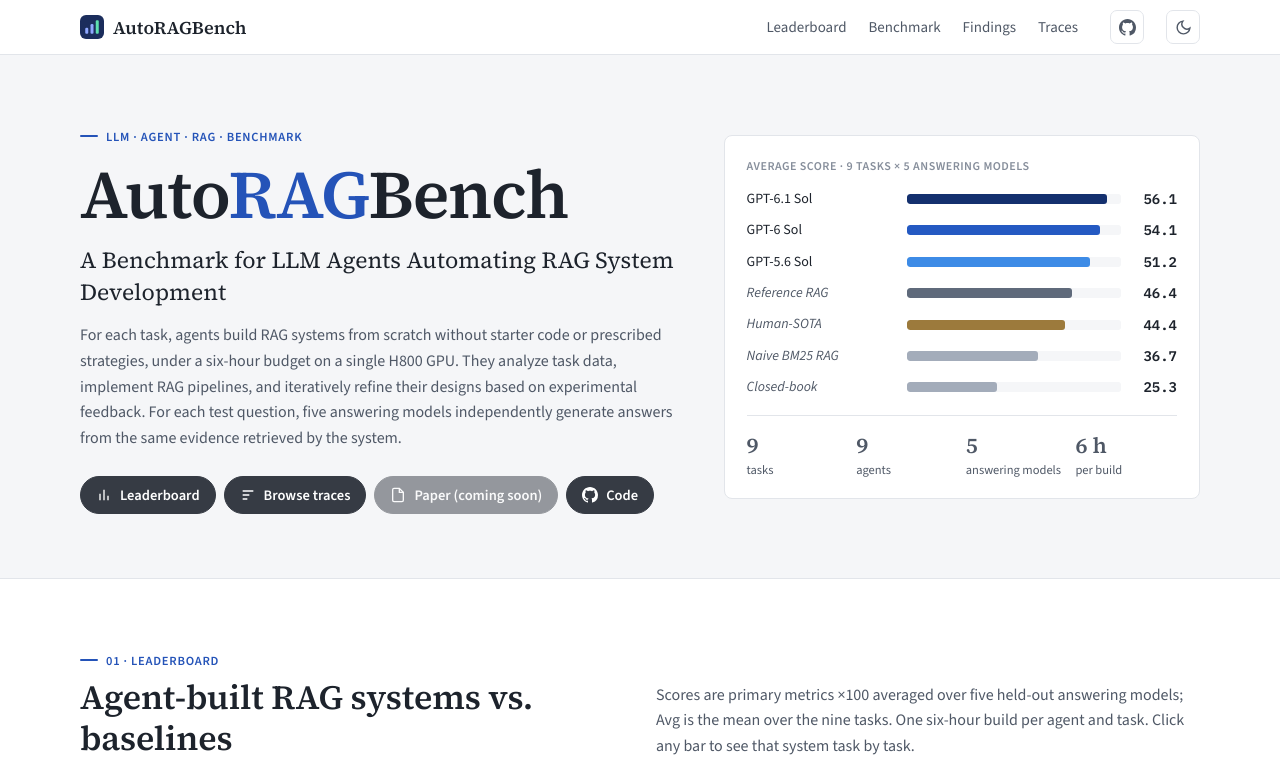
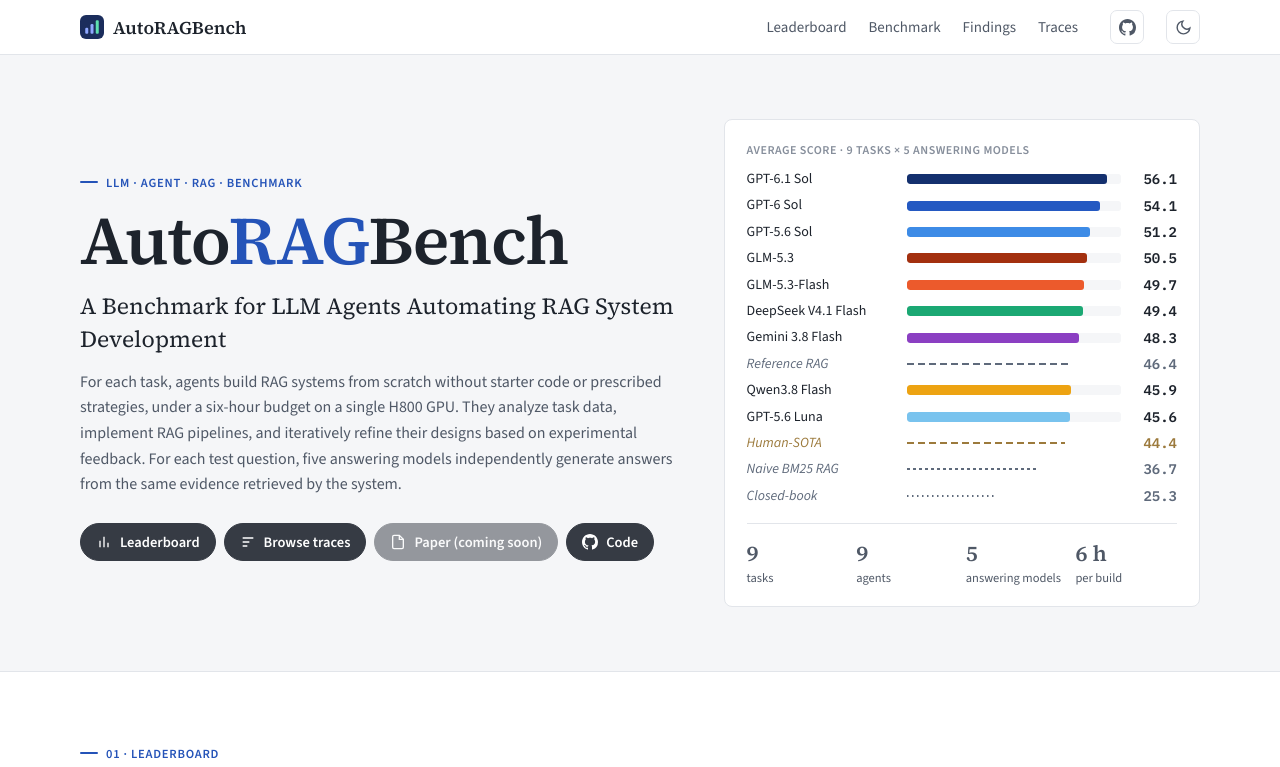
Before and after one commit to ZhanGHanG9991/AutoRAGBench_Website, a plain HTML site: page index.html in a window 1280 px wide. Shown: the top 767 px of the page. Drawn offline with nearby package versions, Linux system fonts and the light colour scheme.

Commit message:
Hero card uses the leaderboard encoding: harness-coloured agent bars, dashed baselines
Co-Authored-By: Claude Opus 5.5 <noreply@anthropic.com>

```diff
--- a/assets/home.js
+++ b/assets/home.js
@@ -7,16 +7,22 @@
   const hs = D.refs.find(r => r.key === 'hsota');
   // Human-SOTA has only five-answering-model means, so it is shown under "Mean of all five" only
   const shown = rd => all.filter(m => rd === 'avg' || !(m.r && m.r.avg_only));
-  const fill = m => m.a ? U.col(m.a) : m.key === 'hsota' ? 'var(--hs)' : m.key === 'ref' ? 'var(--ref-ink)' : 'var(--ref)';
+  const fill = m => m.a ? U.col(m.a) : LINE[m.key][0];
   const tw = (s, px = 7.4) => s.length * px;   // rough SVG text width
 
-  // ---------------- hero glance ----------------
+  // baselines are drawn as dashed lines in both the hero card and the leaderboard chart
+  const LINE = { ref: ['var(--ref-ink)', '7 4', 1.8], hsota: ['var(--hs)', '7 4', 1.8], bm25: ['var(--ref-ink)', '3 3', 1.4], closed_book: ['var(--ref-ink)', '1.5 3.5', 1.4] };
+
+  // ---------------- hero glance: same encoding as the leaderboard (agent bars in harness colours, baselines dashed) ----------------
   U.onRender(() => {
-    const top = [...D.agents].sort((x, y) => U.macro(y.scores, 'avg') - U.macro(x.scores, 'avg')).slice(0, 3);
-    const rows = [...top.map(a => ({ n: a.model, v: U.macro(a.scores, 'avg'), c: U.col(a) })),
-      ...[ref, hs, bm25, cb].map(r => ({ n: r.key === 'hsota' ? 'Human-SOTA' : r.name, v: U.macro(r.scores, 'avg'), c: r.key === 'hsota' ? 'var(--hs)' : r.key === 'ref' ? 'var(--ref-ink)' : 'var(--ref)', base: true }))];
+    const rows = all.map(m => ({ m, v: U.macro(m.sc, 'avg') })).sort((x, y) => y.v - x.v);
     const el = $('.js-glance');
-    el.innerHTML = rows.map(r => `<div class="row${r.base ? ' base' : ''}"><span>${r.n}</span><div class="track"><div class="fill" style="background:${r.c}" data-w="${r.v / 0.6 * 100}"></div></div><b>${U.pct(r.v)}</b></div>`).join('');
+    el.innerHTML = rows.map(({ m, v }) => {
+      const w = v / 0.6 * 100, name = m.key === 'hsota' ? 'Human-SOTA' : m.name;
+      if (m.a) return `<div class="row"><span>${name}</span><div class="track"><div class="fill" style="background:${U.col(m.a)}" data-w="${w}"></div></div><b>${U.pct(v)}</b></div>`;
+      const [c, dash] = LINE[m.key];
+      return `<div class="row base"><span style="color:${c}">${name}</span><div class="track dl"><div class="fill" data-w="${w}"><svg width="100%" height="10"><line x1="0" x2="100%" y1="5" y2="5" stroke="${c}" stroke-width="2.2" stroke-dasharray="${dash}"/></svg></div></div><b style="color:${c}">${U.pct(v)}</b></div>`;
+    }).join('');
     requestAnimationFrame(() => requestAnimationFrame(() => el.querySelectorAll('.fill').forEach(f => f.style.width = f.dataset.w + '%')));
   });
 
@@ -63,7 +69,6 @@
   const short = { 'DeepSeek Harness': 'DSH', 'reference': 'reference' };
 
   // baselines are drawn as horizontal lines across the agent bars
-  const LINE = { ref: ['var(--ref-ink)', '7 4', 1.8], hsota: ['var(--hs)', '7 4', 1.8], bm25: ['var(--ref-ink)', '3 3', 1.4], closed_book: ['var(--ref-ink)', '1.5 3.5', 1.4] };
 
   function renderMain() {
     const host = $('.js-main');
--- a/assets/style.css
+++ b/assets/style.css
@@ -90,10 +90,12 @@ code, .mono { font-family: var(--mono); font-size: .92em; }
 @media (prefers-color-scheme: dark) { :root:not([data-theme="light"]) .hero .btn { background: #e6e9ee; border-color: #e6e9ee; color: #12151a; } }
 .btn[aria-disabled="true"] { opacity: .5; cursor: default; }
 .glance { background: var(--surface); border: 1px solid var(--line); border-radius: var(--radius); padding: 22px 22px 18px; }
-.glance h4 { font: 600 12px var(--sans); letter-spacing: .04em; text-transform: uppercase; color: var(--faint); margin-bottom: 14px; }
-.glance .row { display: grid; grid-template-columns: 150px minmax(0, 1fr) 46px; gap: 10px; align-items: center; margin: 9px 0; font-size: 14px; }
+.glance h4 { font: 600 12px var(--sans); letter-spacing: .04em; text-transform: uppercase; color: var(--faint); margin-bottom: 10px; }
+.glance .row { display: grid; grid-template-columns: 150px minmax(0, 1fr) 46px; gap: 10px; align-items: center; margin: 4px 0; font-size: 14px; }
 .glance .row span { white-space: nowrap; overflow: hidden; text-overflow: ellipsis; }
-.glance .row.base span { color: var(--muted); font-style: italic; }
+.glance .row.base span { font-style: italic; }
+.glance .track.dl { background: none; }
+.glance .track.dl svg { display: block; }
 .glance .track { height: 10px; border-radius: 3px; background: var(--bg2); overflow: hidden; }
 .glance .fill { height: 100%; border-radius: 3px; width: 0; transition: width 1.1s cubic-bezier(.2, .8, .2, 1); }
 .glance b { font: 600 14px var(--mono); text-align: right; }
```
